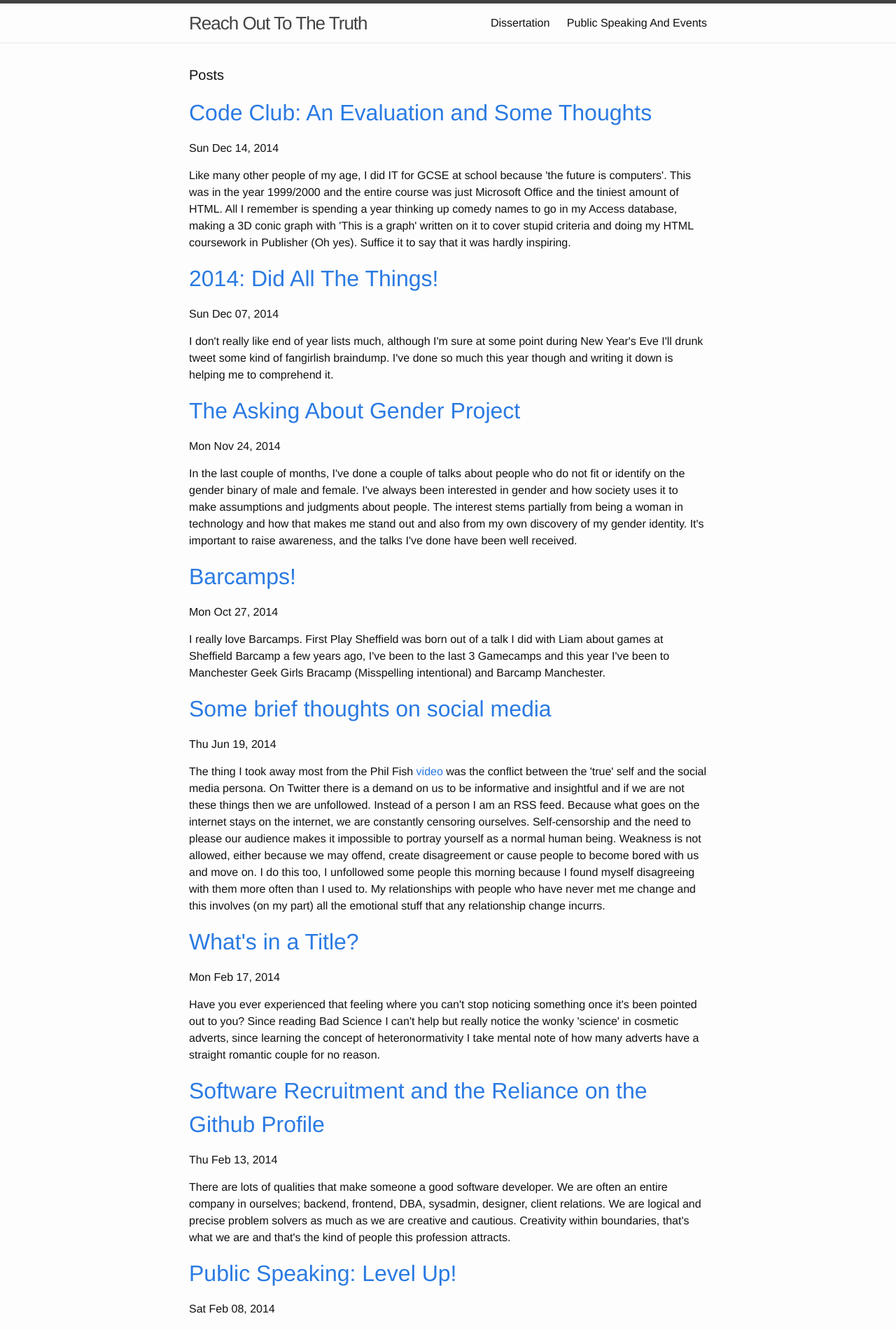
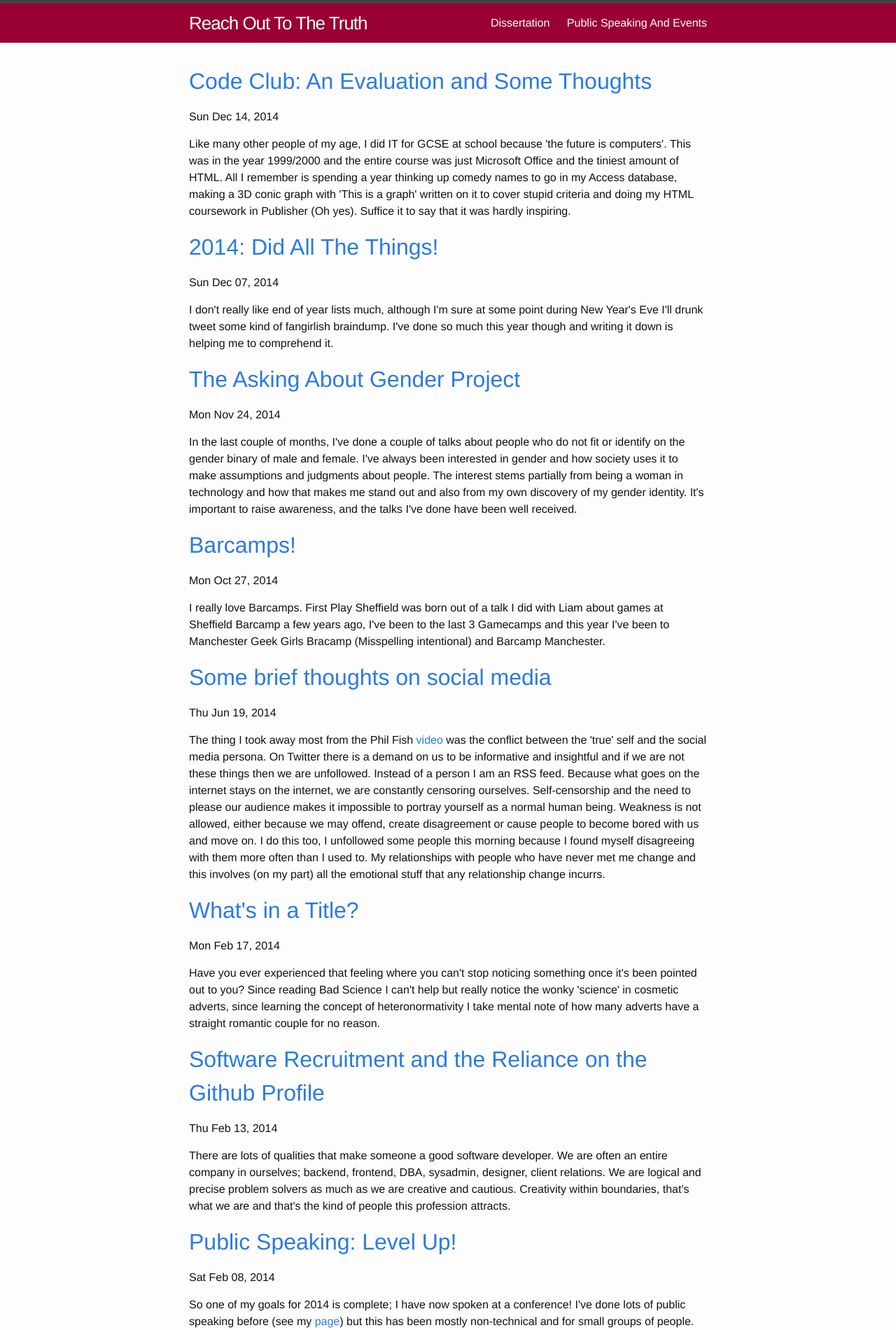
Before and after one commit to kitation/kitation.github.io, a Jekyll site: the page built from index.html, in a window 1280 px wide. Shown: the top 1901 px of the page at 70% size. Built offline with Jekyll 4.4.1, drawn with Linux system fonts in a browser that asks for light colours; the list of posts is cut into pages by our own code.

Commit message:
Colours!

```diff
--- a/_sass/_layout.scss
+++ b/_sass/_layout.scss
@@ -5,7 +5,7 @@
     border-top: 5px solid $grey-color-dark;
     border-bottom: 1px solid $grey-color-light;
     min-height: 56px;
-
+    background-color: $header;
     // Positioning context for the mobile navigation icon
     position: relative;
 }
@@ -19,7 +19,7 @@
 
     &,
     &:visited {
-        color: $grey-color-dark;
+        color: white;
     }
 }
 
@@ -32,7 +32,7 @@
     }
 
     .page-link {
-        color: $text-color;
+        color: white;
         line-height: $base-line-height;
 
         // Gaps between nav items, but not on the first one
@@ -94,6 +94,8 @@
 .site-footer {
     border-top: 1px solid $grey-color-light;
     padding: $spacing-unit 0;
+    background-color: $header;
+    color: white;
 }
 
 .footer-heading {
--- a/css/main.scss
+++ b/css/main.scss
@@ -10,6 +10,8 @@ $base-font-family: Helvetica, Arial, sans-serif;
 $base-font-size:   16px;
 $small-font-size:  $base-font-size * 0.875;
 $base-line-height: 1.5;
+
+$header: #990033;
 
 $spacing-unit:     30px;
 
--- a/index.html
+++ b/index.html
@@ -3,8 +3,6 @@ layout: default
 ---
 
 <div class="home">
-
-  <h1 class="page-heading">Posts</h1>
 
 <!-- This loops through the paginated posts -->
 {% for post in paginator.posts %}
```
